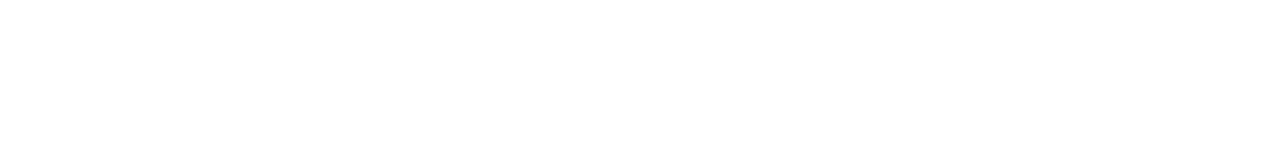
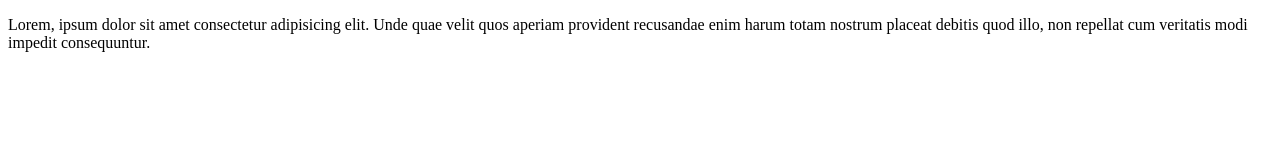
Before and after one commit to MuhammadUsman223/test, a plain HTML site: page index.html in a window 1280 px wide. Drawn offline with Linux system fonts and the light colour scheme.

Commit message:
add paragraph

```diff
--- a/index.html
+++ b/index.html
@@ -5,5 +5,11 @@
     <meta name="viewport" content="width=device-width, initial-scale=1.0" />
     <title>Document</title>
   </head>
-  <body></body>
+  <body>
+    <p>
+      Lorem, ipsum dolor sit amet consectetur adipisicing elit. Unde quae velit
+      quos aperiam provident recusandae enim harum totam nostrum placeat debitis
+      quod illo, non repellat cum veritatis modi impedit consequuntur.
+    </p>
+  </body>
 </html>
```
